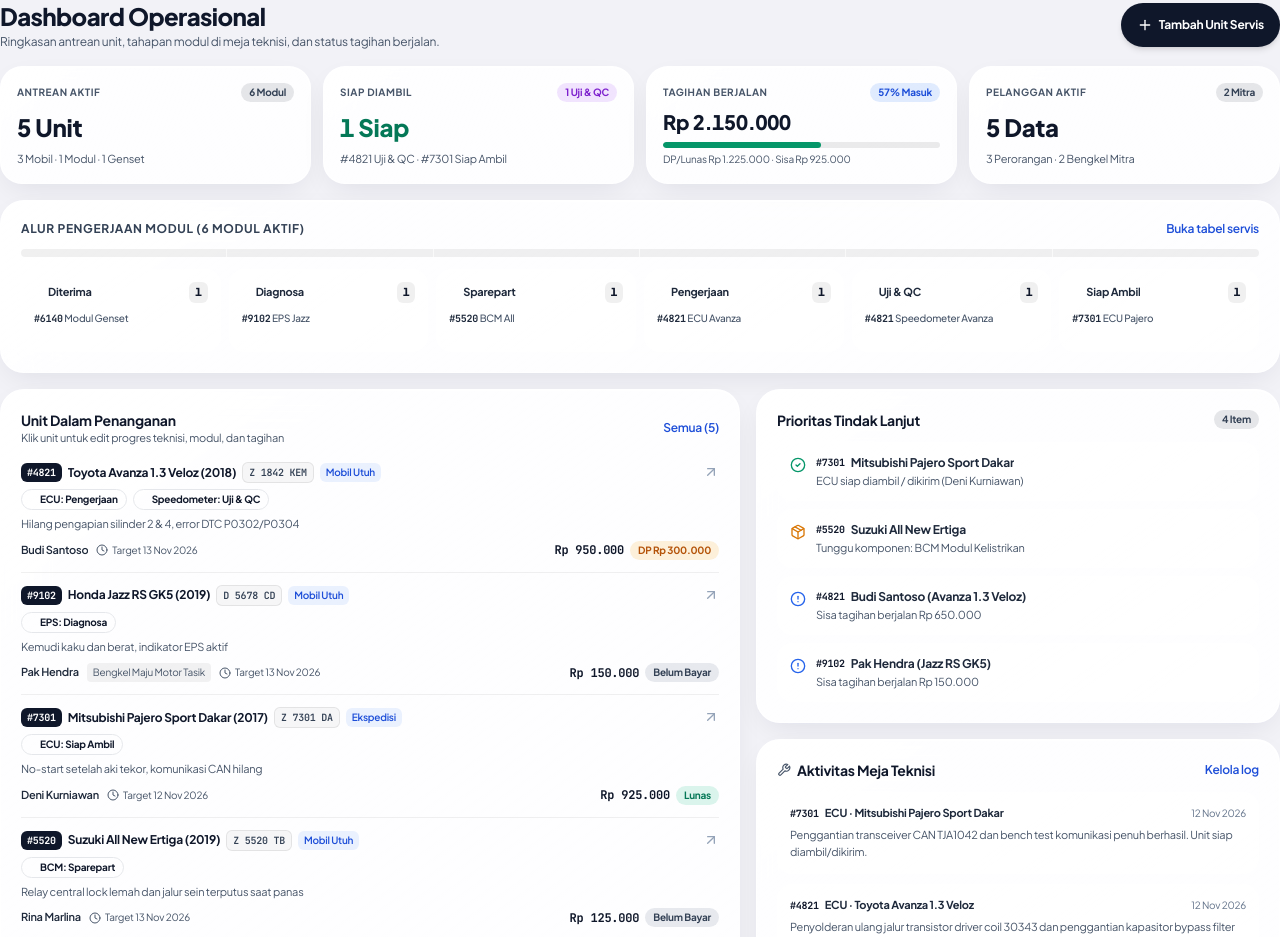
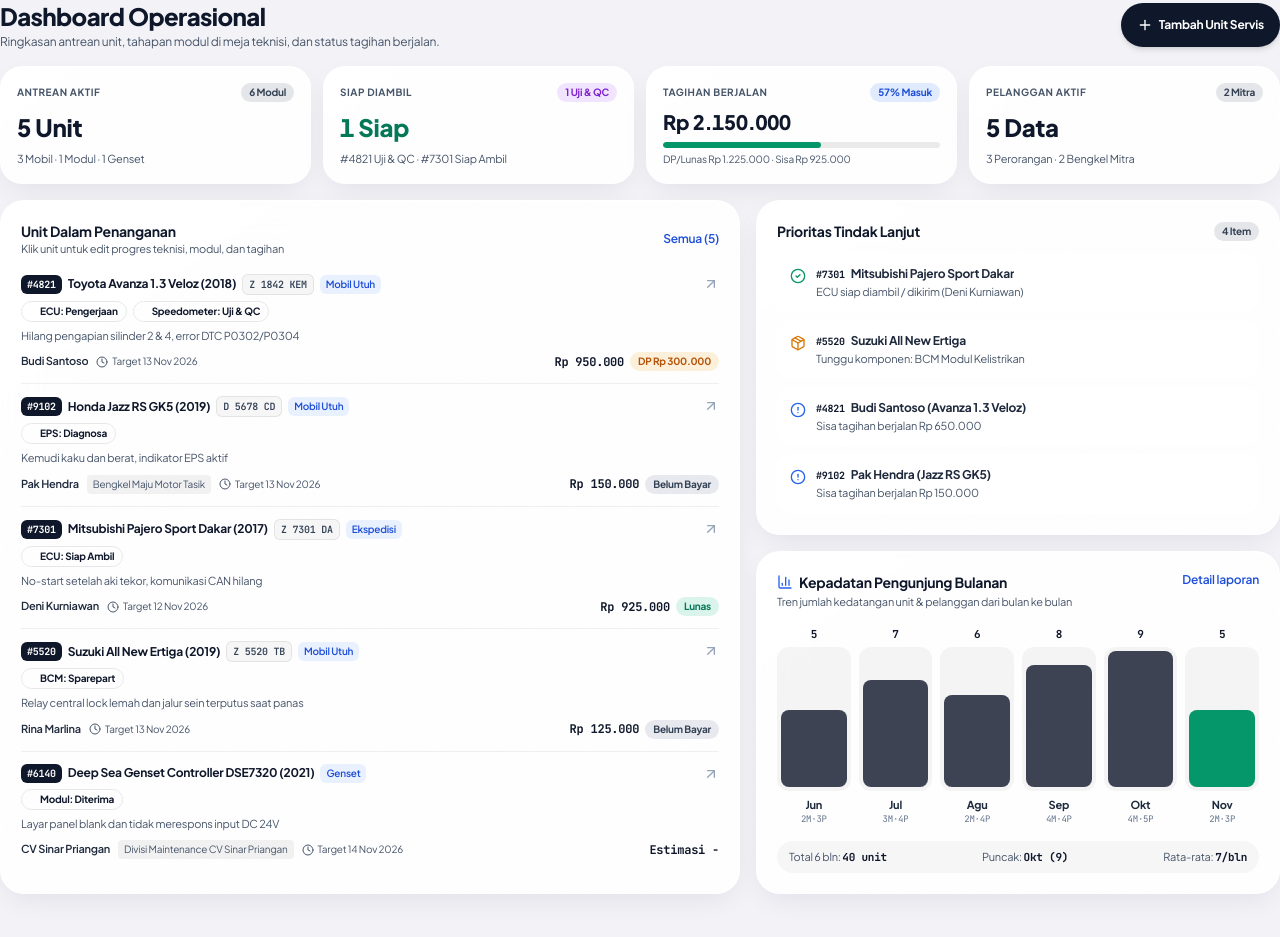
Before and after one commit to feb027/Capstone_Multitech, a Next.js app: page /admin/dashboard in a window 1280 px wide. Shown: the top 937 px of the page. After the commit the page ends 894 px from the top, so only its background shows below. Built offline with nearby package versions, Linux system fonts and the light colour scheme; no server answers; the database is empty.

Commit message:
feat(dashboard): remove module pipeline section and replace technician log feed with monthly visitor density bar chart

```diff
--- a/src/components/admin/AdminDashboardClient.tsx
+++ b/src/components/admin/AdminDashboardClient.tsx
@@ -11,7 +11,7 @@ import {
   Clock,
   AlertCircle,
   CheckCircle2,
-  Wrench,
+  BarChart3,
   Package,
 } from 'lucide-react';
 
@@ -23,15 +23,6 @@ interface AdminDashboardClientProps {
   recentOrders: MockServiceOrder[];
   lowStockParts: SparepartItem[];
 }
-
-const PIPELINE_KEYS: ItemStatus[] = [
-  ItemStatus.DITERIMA,
-  ItemStatus.DIAGNOSA,
-  ItemStatus.MENUNGGU_SPAREPART,
-  ItemStatus.PERBAIKAN,
-  ItemStatus.UJI_QC,
-  ItemStatus.SIAP_DIAMBIL,
-];
 
 function getOrderTotal(order: MockServiceOrder): number {
   return (order.charges || []).reduce((sum, line) => sum + line.qty * line.unitPrice, 0);
@@ -97,20 +88,6 @@ export function AdminDashboardClient({
   const peroranganCount = recentOrders.filter((o) => o.customerType === CustomerType.PERORANGAN).length;
   const mitraCount = recentOrders.filter((o) => o.customerType === CustomerType.MITRA).length;
 
-  const stageUnitsMap = PIPELINE_KEYS.reduce<Record<string, Array<{ orderId: string; code: string; label: string }>>>(
-    (acc, status) => {
-      acc[status] = allItems
-        .filter(({ item }) => item.status === status)
-        .map(({ order, item }) => ({
-          orderId: order.id,
-          code: order.code,
-          label: `${getShortModuleName(item.moduleName)} ${order.vehicleModel.split(' ')[0]}`,
-        }));
-      return acc;
-    },
-    {}
-  );
-
   const readyAlerts = allItems
     .filter(({ item }) => item.status === ItemStatus.SIAP_DIAMBIL)
     .map(({ order, item }) => ({
@@ -154,26 +131,25 @@ export function AdminDashboardClient({
 
   const priorityActions = [...readyAlerts, ...sparepartAlerts, ...billingAlerts].slice(0, 4);
 
-  const recentLogs = recentOrders
-    .flatMap((order) =>
-      order.items.flatMap((item) =>
-        item.logs.map((log) => ({
-          id: log.id,
-          orderId: order.id,
-          code: order.code,
-          unitLabel: `${order.vehicleBrand} ${order.vehicleModel}`,
-          moduleLabel: getShortModuleName(item.moduleName),
-          createdAt: log.createdAt,
-          note: log.note,
-        }))
-      )
-    )
-    .sort((a, b) => new Date(b.createdAt).getTime() - new Date(a.createdAt).getTime())
-    .slice(0, 4);
-
-  const totalPipelineCount = PIPELINE_KEYS.reduce(
-    (sum, status) => sum + (statusCounts[status] || 0),
-    0
+  const monthlyVisitors = [
+    { label: 'Jun', visitors: 5, perorangan: 3, mitra: 2 },
+    { label: 'Jul', visitors: 7, perorangan: 4, mitra: 3 },
+    { label: 'Agu', visitors: 6, perorangan: 4, mitra: 2 },
+    { label: 'Sep', visitors: 8, perorangan: 4, mitra: 4 },
+    { label: 'Okt', visitors: 9, perorangan: 5, mitra: 4 },
+    {
+      label: 'Nov',
+      visitors: Math.max(recentOrders.length, 5),
+      perorangan: peroranganCount,
+      mitra: mitraCount,
+    },
+  ];
+  const maxVisitors = Math.max(...monthlyVisitors.map((m) => m.visitors), 1);
+  const totalSixMonthVisitors = monthlyVisitors.reduce((sum, m) => sum + m.visitors, 0);
+  const avgMonthlyVisitors = Math.round(totalSixMonthVisitors / monthlyVisitors.length);
+  const peakMonth = monthlyVisitors.reduce(
+    (best, cur) => (cur.visitors > best.visitors ? cur : best),
+    monthlyVisitors[0]
   );
 
   return (
@@ -290,90 +266,6 @@ export function AdminDashboardClient({
           </p>
         </Link>
       </div>
-
-      {/* Pipeline Status Modul */}
-      <section className="ios-glass-card rounded-[24px] p-4 shadow-sm sm:p-5">
-        <div className="mb-3 flex items-center justify-between gap-2">
-          <div className="min-w-0">
-            <h2 className="text-xs font-bold uppercase tracking-wider text-slate-700 dark:text-slate-300">
-              Alur Pengerjaan Modul ({totalActiveModules} Modul Aktif)
-            </h2>
-          </div>
-          <Link
-            href="/admin/services"
-            className="shrink-0 text-xs font-semibold text-blue-700 hover:underline dark:text-blue-400"
-          >
-            Buka tabel servis
-          </Link>
-        </div>
-
-        {/* Segmented Proportion Bar */}
-        <div
-          className="mb-3 flex h-2 w-full overflow-hidden rounded-full bg-black/[0.06] dark:bg-white/[0.08]"
-          aria-label="Distribusi tahap modul aktif"
-        >
-          {PIPELINE_KEYS.map((status) => {
-            const count = statusCounts[status] || 0;
-            if (count === 0 || totalPipelineCount === 0) return null;
-            const meta = getStatusMeta(status);
-            const widthPct = (count / totalPipelineCount) * 100;
-            return (
-              <div
-                key={status}
-                className={`${meta.dotClass} h-full border-r border-white/60 last:border-r-0 dark:border-black/40`}
-                style={{ width: `${widthPct}%` }}
-                title={`${meta.label}: ${count}`}
-              />
-            );
-          })}
-        </div>
-
-        <div className="grid grid-cols-2 gap-2 sm:grid-cols-3 lg:grid-cols-6">
-          {PIPELINE_KEYS.map((status) => {
-            const meta = getStatusMeta(status);
-            const count = statusCounts[status] || 0;
-            const unitsInStage = stageUnitsMap[status] || [];
-
-            return (
-              <Link
-                key={status}
-                href={`/admin/services?status=${status}`}
-                className="ios-glass-inner flex min-w-0 flex-col justify-between rounded-2xl p-3 transition-colors hover:bg-black/5 tap-bounce dark:hover:bg-white/10"
-              >
-                <div className="flex items-center justify-between gap-1.5">
-                  <div className="flex min-w-0 items-center gap-1.5">
-                    <span className={`h-2 w-2 shrink-0 rounded-full ${meta.dotClass}`} />
-                    <span className="truncate text-[11px] font-bold text-slate-800 dark:text-slate-200">
-                      {meta.shortLabel}
-                    </span>
-                  </div>
-                  <span className="shrink-0 rounded-md bg-black/[0.06] px-1.5 py-0.5 text-[11px] font-black tabular-nums text-slate-900 dark:bg-white/[0.1] dark:text-white">
-                    {count}
-                  </span>
-                </div>
-
-                <div className="mt-2 min-h-[28px] space-y-0.5">
-                  {unitsInStage.length > 0 ? (
-                    unitsInStage.slice(0, 2).map((u) => (
-                      <p
-                        key={`${status}-${u.orderId}-${u.label}`}
-                        className="truncate text-[10px] font-medium text-slate-600 dark:text-slate-400"
-                      >
-                        <span className="font-mono font-bold text-slate-800 dark:text-slate-200">
-                          #{u.code}
-                        </span>{' '}
-                        {u.label}
-                      </p>
-                    ))
-                  ) : (
-                    <p className="text-[10px] text-slate-400 dark:text-slate-500">Kosong</p>
-                  )}
-                </div>
-              </Link>
-            );
-          })}
-        </div>
-      </section>
 
       {/* Two-Column Operational Workspace */}
       <div className="grid grid-cols-1 gap-4 lg:grid-cols-12">
@@ -560,48 +452,78 @@ export function AdminDashboardClient({
             )}
           </section>
 
-          {/* Panel B: Aktivitas Meja Teknisi */}
+          {/* Panel B: Diagram Batang Kepadatan Pengunjung Bulanan */}
           <section className="ios-glass-card rounded-[24px] p-4 shadow-sm sm:p-5">
-            <div className="mb-3 flex items-center justify-between gap-2">
-              <div className="flex items-center gap-1.5">
-                <Wrench className="h-3.5 w-3.5 text-slate-600 dark:text-slate-400" aria-hidden="true" />
-                <h2 className="text-sm font-bold text-slate-900 dark:text-white">
-                  Aktivitas Meja Teknisi
-                </h2>
+            <div className="mb-3 flex items-start justify-between gap-2">
+              <div className="min-w-0">
+                <div className="flex items-center gap-1.5">
+                  <BarChart3 className="h-4 w-4 text-blue-600 dark:text-blue-400" aria-hidden="true" />
+                  <h2 className="text-sm font-bold text-slate-900 dark:text-white">
+                    Kepadatan Pengunjung Bulanan
+                  </h2>
+                </div>
+                <p className="mt-0.5 text-[11px] text-slate-600 dark:text-slate-400">
+                  Tren jumlah kedatangan unit &amp; pelanggan dari bulan ke bulan
+                </p>
               </div>
               <Link
-                href="/admin/services"
-                className="text-xs font-semibold text-blue-700 hover:underline dark:text-blue-400"
+                href="/admin/reports"
+                className="shrink-0 text-xs font-semibold text-blue-700 hover:underline dark:text-blue-400"
               >
-                Kelola log
+                Detail laporan
               </Link>
             </div>
 
-            <div className="space-y-2.5">
-              {recentLogs.map((log) => (
-                <Link
-                  key={log.id}
-                  href={`/admin/services?orderId=${log.orderId}`}
-                  className="ios-glass-inner block rounded-2xl p-3 transition-colors hover:bg-black/5 dark:hover:bg-white/10"
-                >
-                  <div className="flex items-center justify-between gap-2">
-                    <div className="flex min-w-0 items-center gap-1.5">
-                      <span className="font-mono text-[10px] font-bold text-slate-900 dark:text-white">
-                        #{log.code}
-                      </span>
-                      <span className="truncate text-[11px] font-bold text-slate-800 dark:text-slate-200">
-                        {log.moduleLabel} · {log.unitLabel}
-                      </span>
+            <div className="mt-4 grid grid-cols-6 items-end gap-2">
+              {monthlyVisitors.map((m, idx) => {
+                const heightPct = Math.max(14, Math.round((m.visitors / maxVisitors) * 100));
+                const isLatest = idx === monthlyVisitors.length - 1;
+                return (
+                  <div key={m.label} className="flex min-w-0 flex-col items-center">
+                    <span className="mb-1 font-mono text-[11px] font-black tabular-nums text-slate-900 dark:text-white">
+                      {m.visitors}
+                    </span>
+                    <div className="flex h-32 w-full items-end justify-center rounded-xl bg-black/[0.04] p-1 dark:bg-white/[0.06] sm:h-36">
+                      <div
+                        style={{ height: `${heightPct}%` }}
+                        className={`w-full rounded-lg transition-all duration-500 ${
+                          isLatest
+                            ? 'bg-emerald-600 dark:bg-emerald-400'
+                            : 'bg-slate-900/80 dark:bg-white/80'
+                        }`}
+                        title={`${m.label}: ${m.visitors} kunjungan (${m.mitra} Mitra, ${m.perorangan} Perorangan)`}
+                      />
                     </div>
-                    <span className="shrink-0 text-[10px] text-slate-500 dark:text-slate-400">
-                      {formatDate(log.createdAt)}
+                    <span className="mt-1.5 text-[11px] font-bold text-slate-800 dark:text-slate-200">
+                      {m.label}
+                    </span>
+                    <span className="truncate font-mono text-[9px] text-slate-500 dark:text-slate-400">
+                      {m.mitra}M·{m.perorangan}P
                     </span>
                   </div>
-                  <p className="mt-1 line-clamp-2 text-[11px] leading-relaxed text-slate-600 dark:text-slate-400">
-                    {log.note}
-                  </p>
-                </Link>
-              ))}
+                );
+              })}
+            </div>
+
+            <div className="mt-3.5 flex flex-wrap items-center justify-between gap-2 rounded-2xl bg-black/[0.03] px-3 py-2 text-[11px] dark:bg-white/[0.04]">
+              <span className="text-slate-600 dark:text-slate-300">
+                Total 6 bln:{' '}
+                <strong className="font-mono text-slate-900 dark:text-white">
+                  {totalSixMonthVisitors} unit
+                </strong>
+              </span>
+              <span className="text-slate-600 dark:text-slate-300">
+                Puncak:{' '}
+                <strong className="font-mono text-slate-900 dark:text-white">
+                  {peakMonth.label} ({peakMonth.visitors})
+                </strong>
+              </span>
+              <span className="text-slate-600 dark:text-slate-300">
+                Rata-rata:{' '}
+                <strong className="font-mono text-slate-900 dark:text-white">
+                  {avgMonthlyVisitors}/bln
+                </strong>
+              </span>
             </div>
           </section>
         </div>
```
